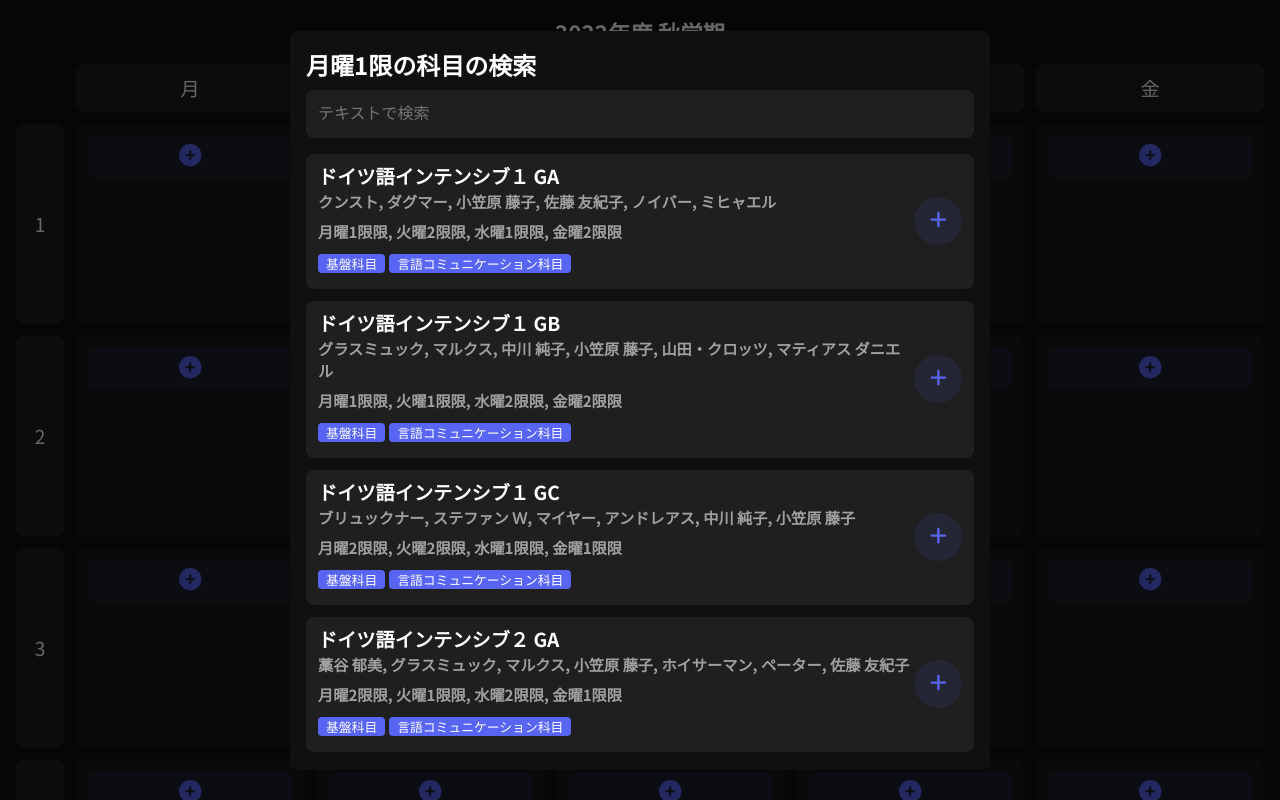
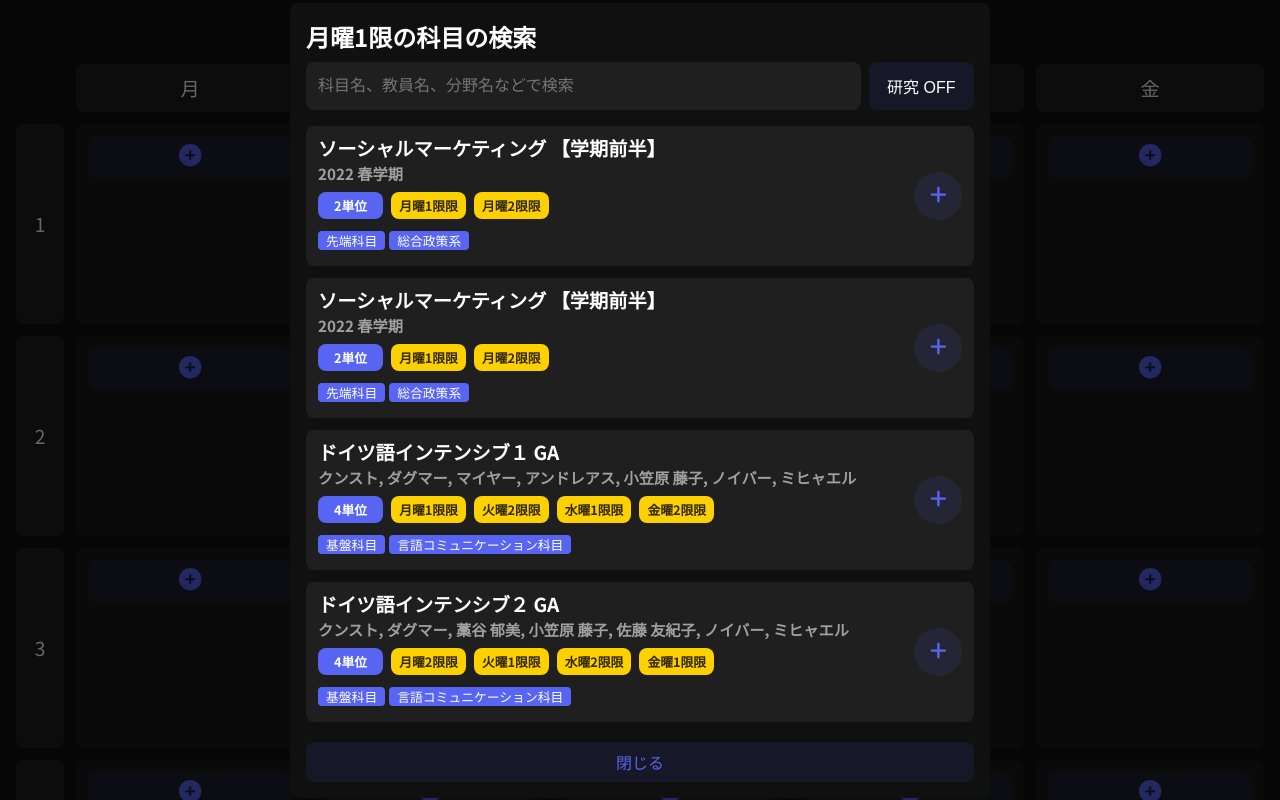
Before and after one commit to hota1024/sfc-assist, a Next.js app: page / in a window 1280 px wide. Both pictures are taken after a click on the button 190 px from the left and 157 px from the top of the page. Shown: the top 800 px of the page. Built offline with nearby package versions, Linux system fonts and the light colour scheme.

Commit message:
✨add filters

```diff
--- a/src/components/CourseCard.tsx
+++ b/src/components/CourseCard.tsx
@@ -137,12 +137,36 @@ const CourseCardTeacherList = styled('div', {
   fontWeight: 600,
   marginBottom: '$2',
 })
+
 const CourseCardDetails = styled('div', {
   display: 'flex',
   fontSize: '0.95rem',
   color: '$grayText',
   fontWeight: 600,
   marginBottom: '$2',
+  flexFlow: 'column',
+  gap: '$4',
+})
+
+const CourseCardDetailRow = styled('div', {
+  display: 'flex',
+  gap: '$2',
+})
+
+const CourseCardDate = styled('div', {
+  borderRadius: '$2',
+  background: '$yellow',
+  color: '$yellowColor',
+  fontSize: '0.8rem',
+  padding: '$1 $2',
+})
+
+const CourseCardUnit = styled('span', {
+  borderRadius: '$2',
+  background: '$blue',
+  color: '$blueColor',
+  fontSize: '0.8rem',
+  padding: '$1 $4',
 })
 
 const CourseCardFieldList = styled('div', {
@@ -232,7 +256,14 @@ export const CourseCard: React.VFC<CourseCardProps> = (props) => {
           </CourseCardTeacherList>
           {showDetails && (
             <CourseCardDetails>
-              {course.dates.map((v) => `${v.day}曜${v.time}限`).join(', ')}
+              <CourseCardDetailRow>
+                <CourseCardUnit>{course.units}単位</CourseCardUnit>
+                {course.dates.map((v, key) => (
+                  <CourseCardDate key={key}>
+                    {v.day}曜{v.time}限
+                  </CourseCardDate>
+                ))}
+              </CourseCardDetailRow>
             </CourseCardDetails>
           )}
           <CourseCardFieldList>
--- a/src/components/CourseSearch.tsx
+++ b/src/components/CourseSearch.tsx
@@ -3,6 +3,12 @@ import { Course } from '@/types/Course'
 import { useEffect, useState } from 'react'
 import { useDebounce } from 'react-use'
 import { CourseCard } from './CourseCard'
+
+const SearchContainer = styled('div', {
+  display: 'flex',
+  gap: '$2',
+  marginBottom: '$4',
+})
 
 const SearchInput = styled('input', {
   fontSize: '1rem',
@@ -26,6 +32,56 @@ const CourseList = styled('div', {
   gap: '$3',
 })
 
+const CloseButton = styled('button', {
+  marginTop: '$4',
+  background: '$blueAlpha',
+  color: '$blue',
+  width: '100%',
+  padding: '$2',
+  fontSize: '1rem',
+  border: 'none',
+  borderRadius: '$2',
+  outline: 'none',
+  cursor: 'pointer',
+  transition: 'all 120ms ease-in-out',
+  '&:hover': {
+    background: '$blueDark',
+    color: '$blueColor',
+  },
+  '&:active': {
+    background: '$blueBlack',
+    color: '$blueColor',
+  },
+})
+
+const NotFoundAlert = styled('div', {
+  background: '$redAlpha',
+  border: '2px solid $redDark',
+  borderRadius: '$2',
+  padding: '$4',
+  marginBottom: '$4',
+})
+
+const ToggleLabButton = styled('button', {
+  color: '$blueColor',
+  width: '128px',
+  fontSize: '1rem',
+  border: 'none',
+  borderRadius: '$2',
+  cursor: 'pointer',
+  transition: 'all 120ms ease-in-out',
+  variants: {
+    value: {
+      true: {
+        background: '$blue',
+      },
+      false: {
+        background: '$blueAlpha',
+      },
+    },
+  },
+})
+
 /**
  * CourseSearch props.
  */
@@ -35,23 +91,35 @@ export type CourseSearchProps = {
   isAddedCourse: (course: Course) => boolean
   onAddCourse: (course: Course) => void
   onDeleteCourse: (course: Course) => void
+  onCloseClick: () => void
 }
 
 /**
  * CourseSearch component.
  */
 export const CourseSearch: React.VFC<CourseSearchProps> = (props) => {
-  const { day, time, isAddedCourse, onAddCourse, onDeleteCourse } = props
+  const {
+    day,
+    time,
+    isAddedCourse,
+    onAddCourse,
+    onDeleteCourse,
+    onCloseClick,
+  } = props
   const [searchText, setSearchText] = useState('')
   const [bouncedSearchText, setBouncedSearchText] = useState('')
   const [abortController, setAbortController] =
     useState<AbortController | null>(null)
   const [courses, setCourses] = useState<Course[]>([])
   const [allCourses, setAllCourses] = useState<Course[]>([])
-
-  const loading = !!abortController
+  const [loading, setLoading] = useState(false)
+  const [notFound, setNotFound] = useState(false)
+  const [includeLab, setIncludeLab] = useState(false)
 
   const fetchCourses = () => {
+    setNotFound(false)
+    setLoading(true)
+
     if (abortController) {
       abortController.abort()
       setAbortController(null)
@@ -67,15 +135,21 @@ export const CourseSearch: React.VFC<CourseSearchProps> = (props) => {
     query.set('s', bouncedSearchText)
     query.set('day', day)
     query.set('time', `${time}限`)
+    query.set('lab', `${includeLab}`)
 
     const controller = new AbortController()
     setAbortController(controller)
 
     fetch(`/api/courses?${query}`, { signal: controller.signal })
       .then((r) => r.json())
-      .then(setCourses)
-      .then(() => {
+      .then((courses) => {
+        setCourses(courses)
+        setLoading(false)
         setAbortController(null)
+
+        if (courses.length === 0) {
+          setNotFound(true)
+        }
       })
   }
 
@@ -88,10 +162,17 @@ export const CourseSearch: React.VFC<CourseSearchProps> = (props) => {
   )
 
   useEffect(() => {
-    fetchCourses()
-  }, [day, time, bouncedSearchText])
+    setNotFound(false)
+    setLoading(true)
+  }, [searchText])
 
   useEffect(() => {
+    fetchCourses()
+  }, [day, time, bouncedSearchText, includeLab])
+
+  useEffect(() => {
+    setNotFound(false)
+    setLoading(true)
     setSearchText('')
     setCourses([])
   }, [day, time])
@@ -102,22 +183,31 @@ export const CourseSearch: React.VFC<CourseSearchProps> = (props) => {
         <h2 style={{ marginBottom: '8px' }}>
           {day}曜{time}限の科目の検索
         </h2>
-        <div style={{ marginBottom: '16px' }}>
+        <SearchContainer>
           <SearchInput
-            placeholder="テキストで検索"
+            placeholder="科目名、教員名、分野名などで検索"
             onChange={(e) => {
               setSearchText(e.target.value)
               cancel()
             }}
             value={searchText}
           />
-        </div>
+          <ToggleLabButton
+            value={includeLab}
+            onClick={() => setIncludeLab((v) => !v)}
+          >
+            研究 {includeLab ? 'ON' : 'OFF'}
+          </ToggleLabButton>
+        </SearchContainer>
         {loading && (
           <p style={{ marginBottom: '16px', textAlign: 'center' }}>
             読み込み中...
           </p>
         )}
         <CourseList>
+          {searchText !== '' && notFound && (
+            <NotFoundAlert>該当する科目が見つかりませんでした。</NotFoundAlert>
+          )}
           {courses.map((course, key) => (
             <CourseCard
               key={key}
@@ -130,6 +220,15 @@ export const CourseSearch: React.VFC<CourseSearchProps> = (props) => {
             />
           ))}
         </CourseList>
+        <CloseButton
+          onClick={() => {
+            setLoading(false)
+            setNotFound(false)
+            onCloseClick()
+          }}
+        >
+          閉じる
+        </CloseButton>
       </div>
     </>
   )
--- a/src/pages/api/courses.ts
+++ b/src/pages/api/courses.ts
@@ -8,10 +8,20 @@ export default function handler(req: NextApiRequest, res: NextApiResponse) {
     const searchText = query.s
     const day = query.day as string
     const time = query.time as string
+    const lab = (query.lab as string) === 'true' ? true : false
     let result = courses
 
+    result = result.filter((course) => course.semester !== '春学期')
+
     if (searchText.length > 0) {
-      result = result.filter((course) => course.name.includes(searchText))
+      result = result.filter(
+        (course) =>
+          course.name.includes(searchText) ||
+          course.teacherNames.some((teacherName) =>
+            teacherName.includes(searchText)
+          ) ||
+          course.field.includes(searchText)
+      )
     }
 
     if (day) {
@@ -25,6 +35,13 @@ export default function handler(req: NextApiRequest, res: NextApiResponse) {
         return course.dates.some((date) => date.time === time)
       })
     }
+    console.log(lab)
+
+    if (!lab) {
+      result = result.filter(
+        (course) => !course.field.includes('研究プロジェクト')
+      )
+    }
 
     return res.status(200).json(result)
   }
--- a/src/pages/index.tsx
+++ b/src/pages/index.tsx
@@ -55,7 +55,7 @@ export const HomePage: NextPage = () => {
   return (
     <>
       <Head>
-        <title>home - sfc-assist</title>
+        <title>ホーム - sfc-assist</title>
       </Head>
       <Dialog open={dialog} onClose={() => setDialog(false)}>
         <DialogContent>
@@ -68,6 +68,7 @@ export const HomePage: NextPage = () => {
               onDeleteCourse={(course) =>
                 setCourses((v) => v.filter((c) => c.id !== course.id))
               }
+              onCloseClick={() => setDialog(false)}
             />
           )}
         </DialogContent>
```
